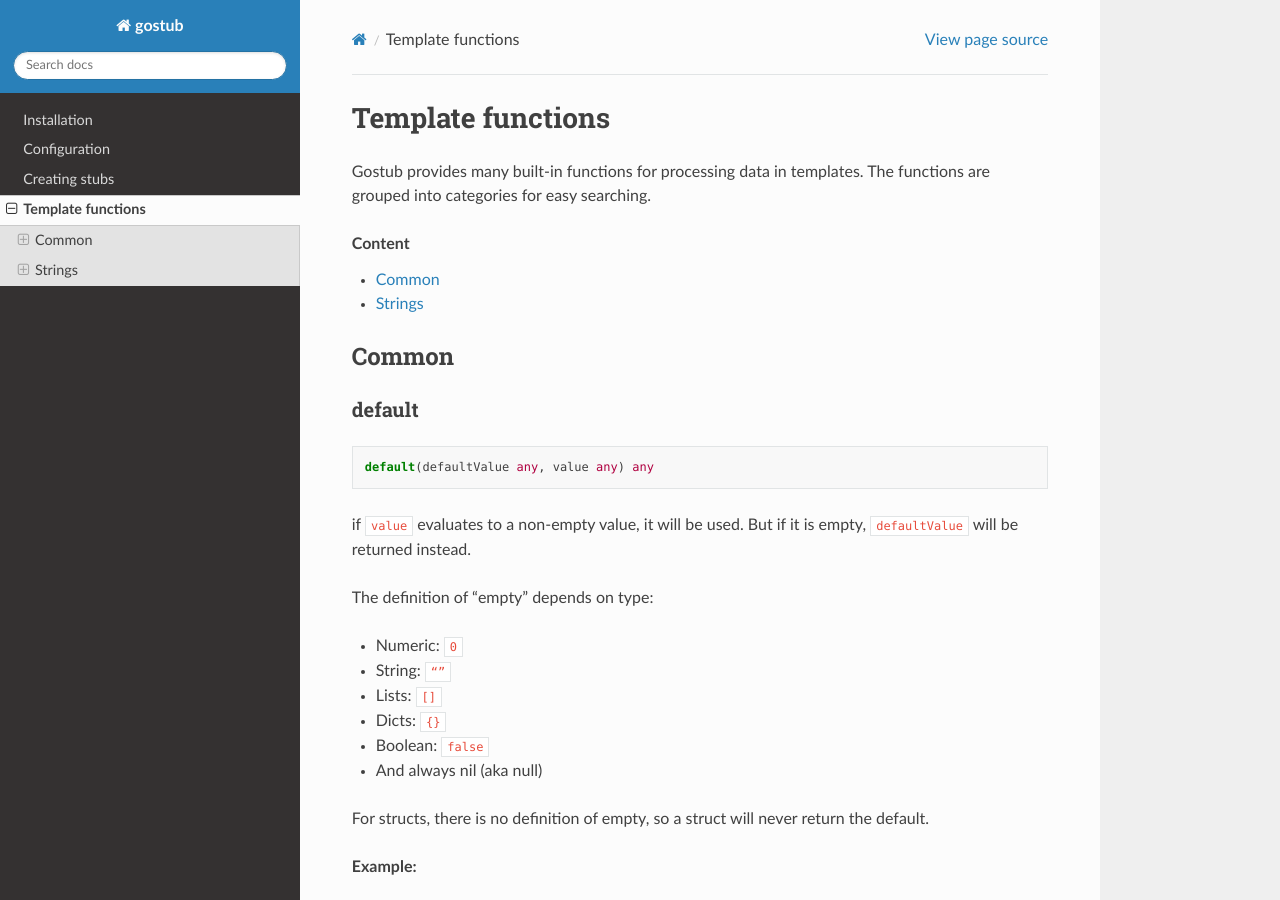
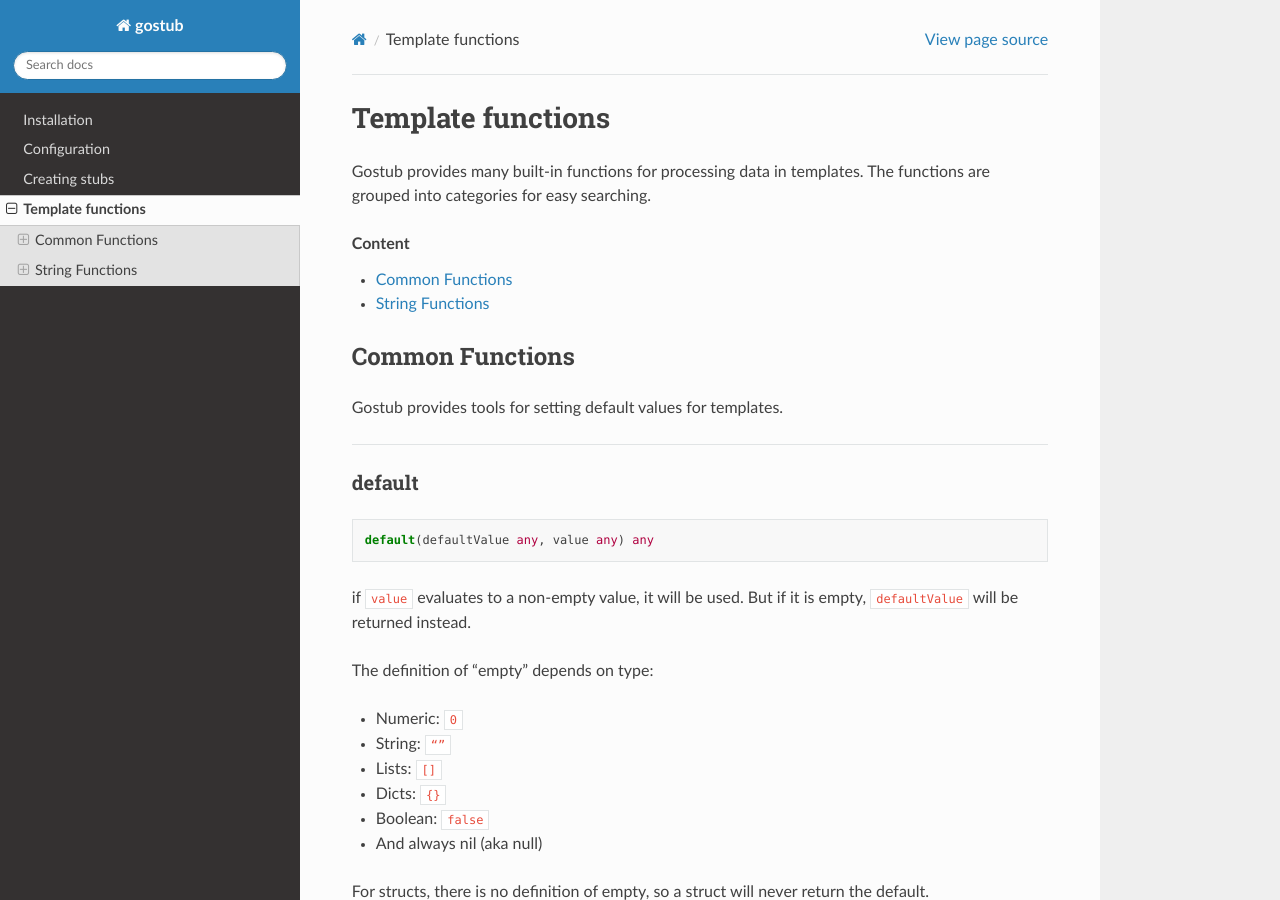
Before and after one commit to Rom4eg/gostub, a Sphinx documentation site: the page built from docs/functions.rst, in a window 1280 px wide and 900 px high. Built offline with Sphinx 7.4.7 and the Read the Docs theme 3.1.0, drawn with Linux system fonts in a browser that asks for light colours; some of the changed text lies outside the part shown.

Commit message:
docs - titles

```diff
--- a/docs/funcs/common.rst
+++ b/docs/funcs/common.rst
@@ -1,5 +1,9 @@
-Common
-******
+Common Functions
+****************
+
+Gostub provides tools for setting default values for templates.
+
+----
 
 .. _func-default:
 
--- a/docs/funcs/strings.rst
+++ b/docs/funcs/strings.rst
@@ -1,5 +1,9 @@
-Strings
-*******
+String Functions
+****************
+
+Gostub has a number of string manipulation functions.
+
+----
 
 .. _func-default:
 
```
